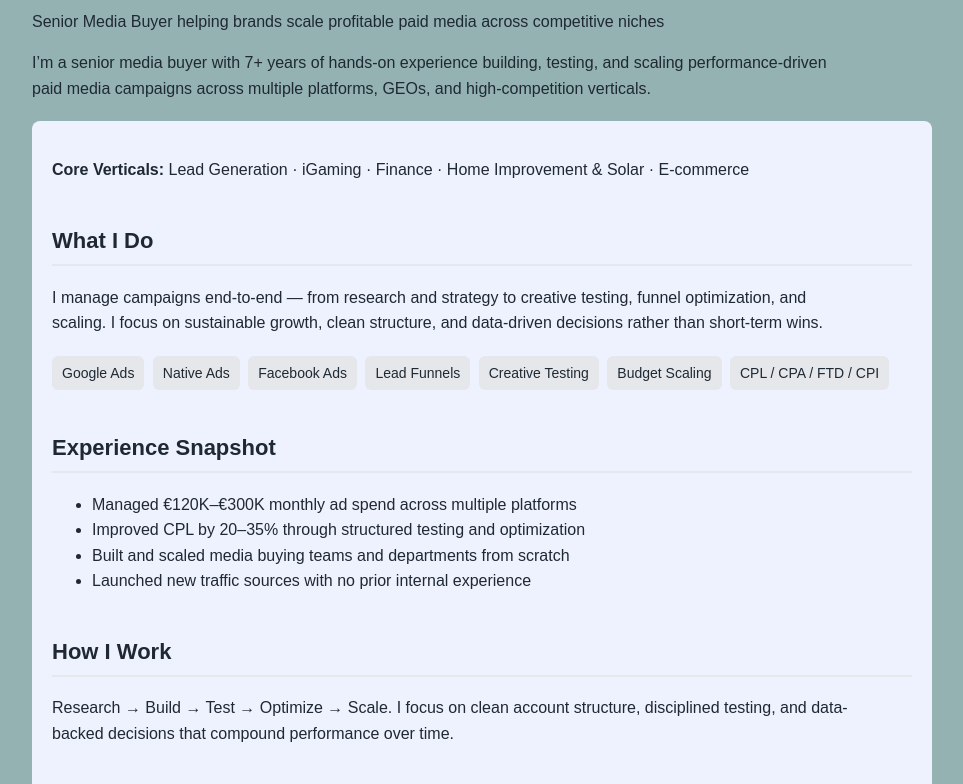
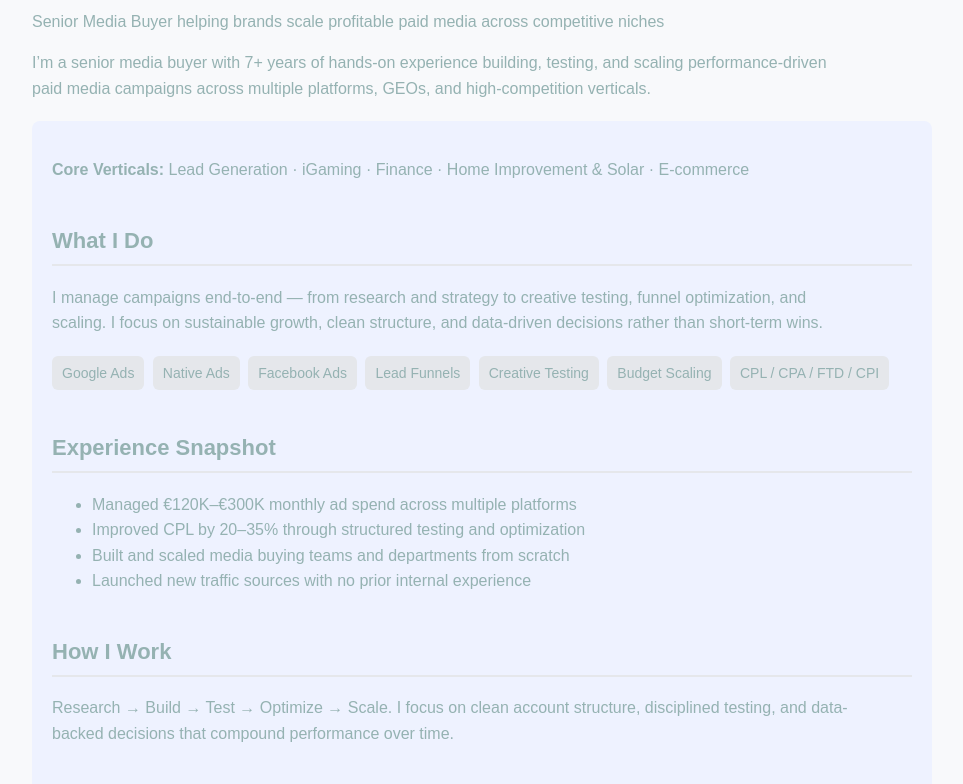
Before and after one commit to mariagregory24/mariagregory24.github.io, a plain HTML site: page index.html in a window 1280 px wide. Shown: the part 129-913 px from the top of the page, without its empty margins (158-1121 px from the left). Drawn offline with Linux system fonts and the light colour scheme.

Commit message:
Update index.html

```diff
--- a/index.html
+++ b/index.html
@@ -9,8 +9,8 @@
       font-family: Arial, sans-serif;
       margin: 0;
       padding: 0;
-      background: #95b2b2;
-      color: #1f2933;
+      background: #f8f9fb;
+      color: #95b2b2;
       line-height: 1.6;
     }
     .container {
```
